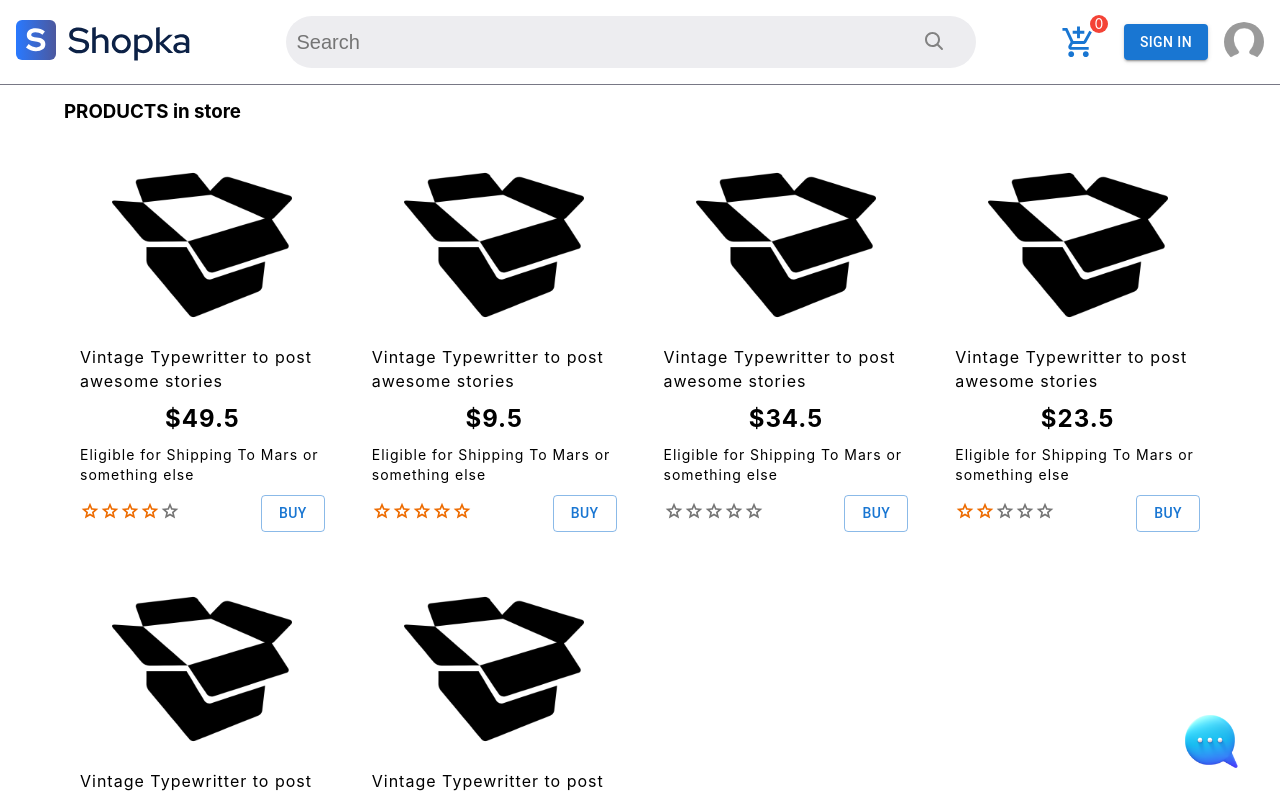
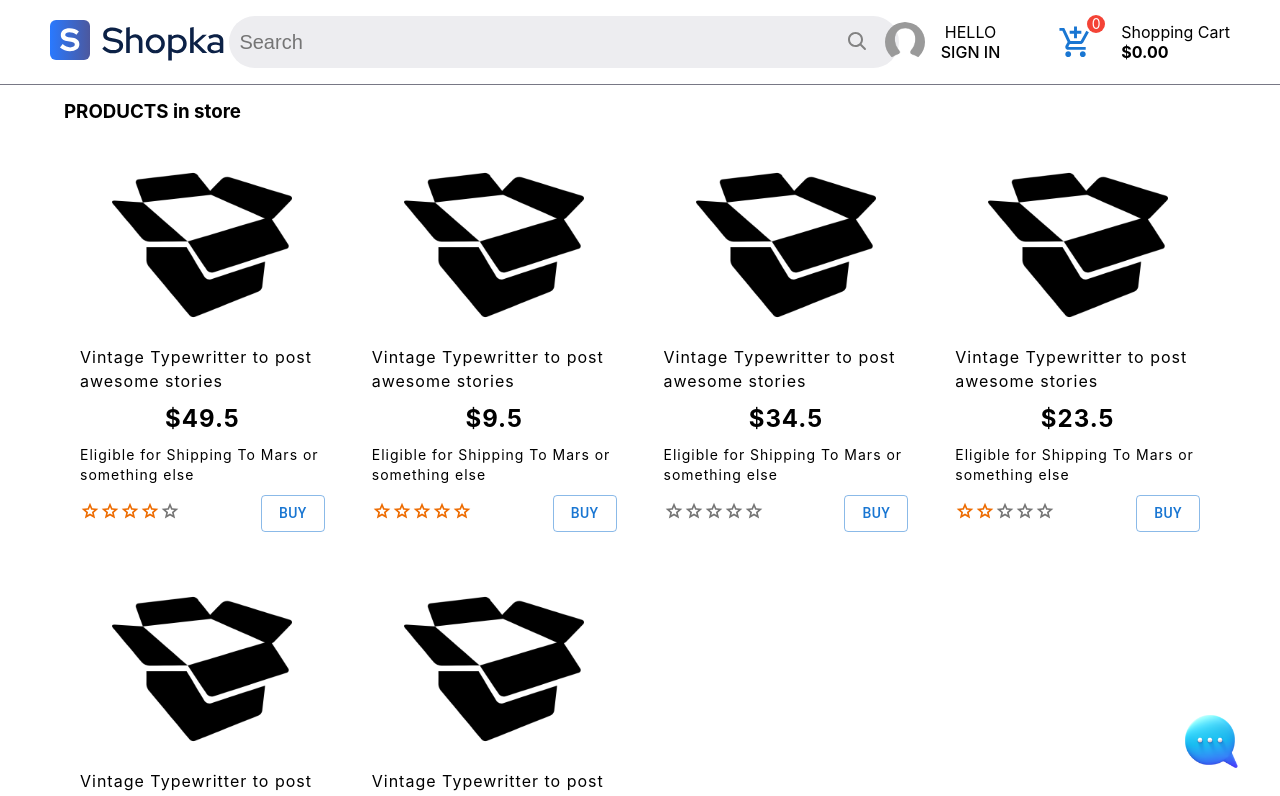
Before and after one commit to maxmajorov/online-store, a React (Create React App) app: page / in a window 1280 px wide. Shown: the top 796 px of the page. Built offline with nearby package versions, Linux system fonts and the light colour scheme.

Commit message:
change header

```diff
--- a/src/components/chat/Chat.tsx
+++ b/src/components/chat/Chat.tsx
@@ -48,7 +48,7 @@ export const Chat: React.FC<ChatType> = React.memo(({ active, setActive }) => {
     <div
       className={active ? `${classes.chat} ${classes.active}` : classes.modal}
     >
-      {!messages && (
+      {currentUser.uid && !messages && (
         <div className={classes.progress}>
           <CircularProgress />
         </div>
@@ -63,7 +63,7 @@ export const Chat: React.FC<ChatType> = React.memo(({ active, setActive }) => {
         </div>
 
         {!currentUser.uid ? (
-          <div style={{ paddingTop: "20px", textAlign: "center" }}>
+          <div style={{ paddingTop: "150px", textAlign: "center" }}>
             Please sign in
           </div>
         ) : (
--- a/src/components/common/header/Header.module.scss
+++ b/src/components/common/header/Header.module.scss
@@ -2,7 +2,7 @@
   display: flex;
   justify-content: space-between;
   align-items: center;
-  padding: 16px;
+  padding: 16px 50px;
   border-bottom: 1px solid  #787885;
   background-color: white;
 
@@ -12,13 +12,27 @@
   }
 
   .searchField {
-    flex-basis: 670px;
+    flex-basis: 650px;
   }
 
   .controls {
     display: flex;
     justify-content: space-between;
     align-items: center;
+
+    &Avatar {
+      // width: 50px;
+      // height: 50px;
+      // border-radius: 50%;
+      margin-right: 16px;
+    }
+
+    &Buttons {
+      display: flex;
+      flex-direction: column;
+      align-items: center;
+      margin-right: 50px;
+    }
 
     &Cart {
       position: relative;
@@ -40,12 +54,7 @@
       }
     }
 
-    &Avatar {
-      // width: 50px;
-      // height: 50px;
-      // border-radius: 50%;
-      margin-left: 16px;
-    }
+
   }
 
 
--- a/src/components/common/header/Header.tsx
+++ b/src/components/common/header/Header.tsx
@@ -38,20 +38,30 @@ export const Header: React.FC = () => {
           />
         </div>
         <div className={classes.controls}>
-          <div className={classes.controlsCart}>
-            <IconButton color="primary" component="label">
-              <AddShoppingCartIcon fontSize="large" />
-            </IconButton>
-            {/* <Button variant="outlined">My cart</Button> */}
-            <span className={classes.controlsCartOrders}>0</span>
-          </div>
-          <SignIN />
-
           <div className={classes.controlsAvatar}>
             <Avatar
               src={currentUser.photoURL ? currentUser.photoURL : defaultAva}
               alt="avatar"
             />
+          </div>
+          <div className={classes.controlsButtons}>
+            <div>
+              {currentUser.displayName ? currentUser.displayName : "HELLO"}
+            </div>
+            <SignIN />
+          </div>
+
+          <div className={classes.controlsCart}>
+            <IconButton color="primary" component="label">
+              <AddShoppingCartIcon fontSize="large" />
+            </IconButton>
+            <span className={classes.controlsCartOrders}>0</span>
+          </div>
+          <div>
+            Shopping Cart
+            <div>
+              <b>$0.00</b>
+            </div>
           </div>
         </div>
       </div>
--- /dev/null
+++ b/src/components/signInBtn/SignIn.module.scss
@@ -0,0 +1,9 @@
+.links {
+    text-transform: uppercase;
+    font-weight: 500;
+
+    &:hover {
+        cursor: pointer;
+        color: #1976d2;
+    }
+}
--- a/src/components/signInBtn/SignIn.tsx
+++ b/src/components/signInBtn/SignIn.tsx
@@ -9,6 +9,7 @@ import {
 } from "../../store/reducers/auth-reducer";
 import { useAppDispatch, useAppSelector } from "../../store/store";
 import { appStatusSelector } from "../../store/reducers/app-reducer";
+import classes from "./SignIn.module.scss";
 
 export const SignIN: React.FC = (props) => {
   const [open, setOpen] = useState(false);
@@ -48,22 +49,13 @@ export const SignIN: React.FC = (props) => {
         signInWithGoogle={signInWithGoogle}
       />
       {!isSignIn ? (
-        <Button
-          variant={"contained"}
-          color={"primary"}
-          disabled={status === "loading"}
-          onClick={() => setOpen(!open)}
-        >
+        <div className={classes.links} onClick={() => setOpen(!open)}>
           Sign in
-        </Button>
+        </div>
       ) : (
-        <Button
-          variant={"outlined"}
-          onClick={signOutHandler}
-          disabled={status === "loading"}
-        >
+        <div className={classes.links} onClick={signOutHandler}>
           Sign out
-        </Button>
+        </div>
       )}
     </div>
   );
```
Also changed, not shown: src/components/signInBtn/SignIn.module.css (deleted).
